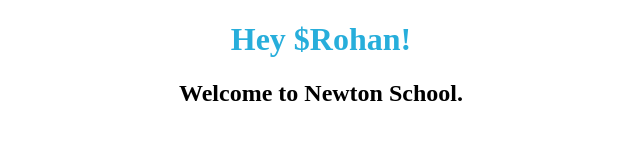
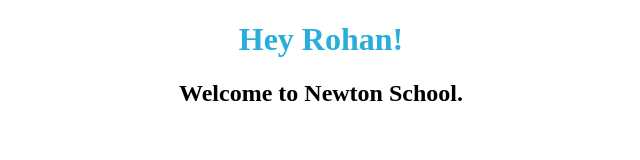
Before and after one commit to rohangupta788/REACT-IN-CLASS---Greetings-with-Props---5x3925qn99w8, a React app: page / in a window 1280 px wide. Shown: the top 160 px of the page, without its empty margins (319-959 px from the left). Built offline with nearby package versions, Linux system fonts and the light colour scheme.

Commit message:
Update Welcome.js

```diff
--- a/src/components/Welcome.js
+++ b/src/components/Welcome.js
@@ -3,7 +3,7 @@ import React from "react";
 function Welcome(props){
     return(
         <>
-<h1>Hey ${props.name}!</h1>
+<h1>Hey {props.name}!</h1>
 <h2>Welcome to Newton School.</h2>
 
   </>  );
```
